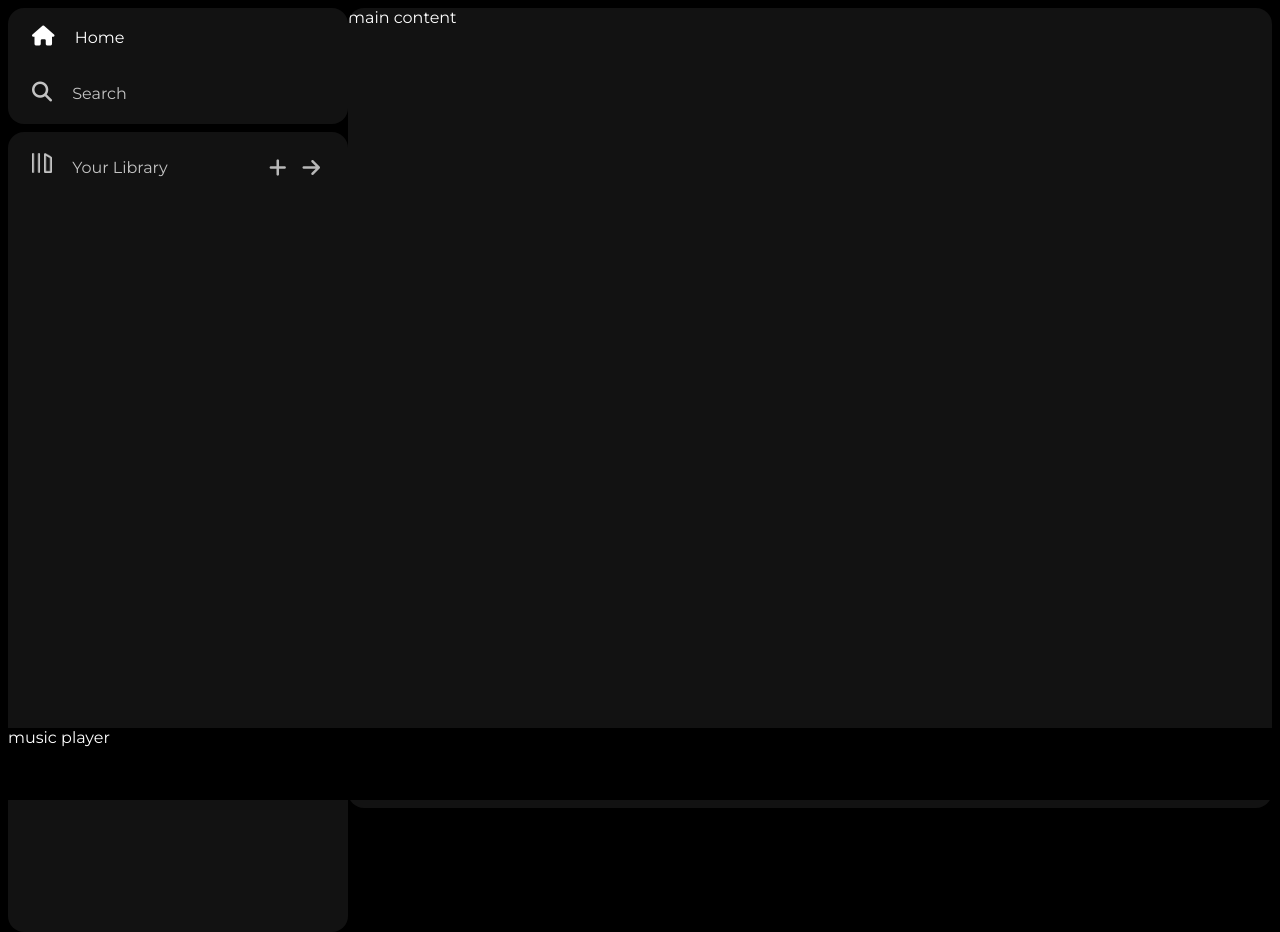
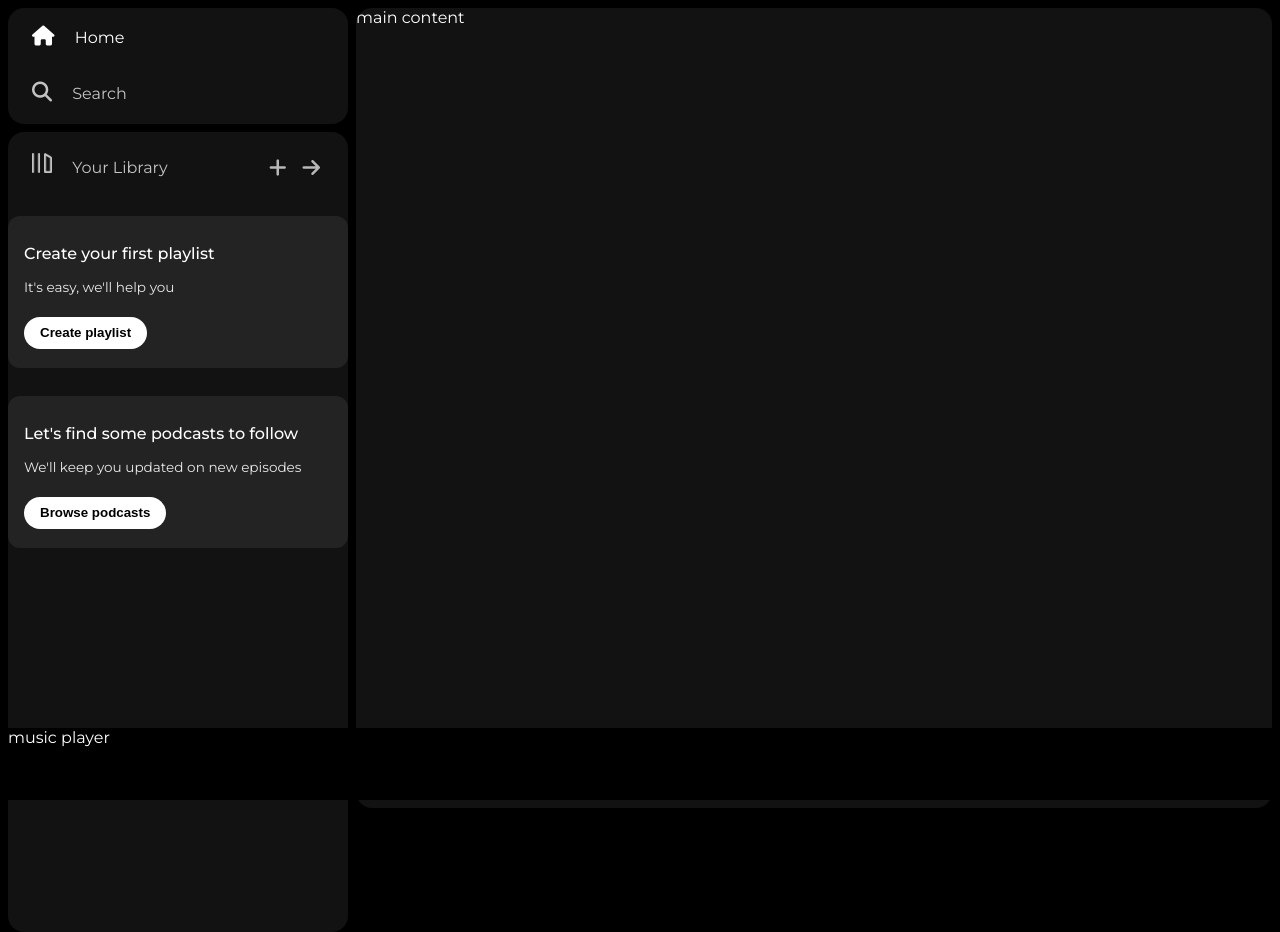
Before and after one commit to saqlainkaleem/SpotifyApp, a plain HTML site: page index.html in a window 1280 px wide. Drawn offline with Linux system fonts and the light colour scheme.

Commit message:
Added:  Sidebar Completed

```diff
--- a/index.html
+++ b/index.html
@@ -44,7 +44,18 @@
 							<i class="fa-solid fa-arrow-right"></i>
 						</div>
 					</div>
-					<div class="boxes"></div>
+					<div class="lib-box">
+						<div class="box">
+							<p class="box-p1">Create your first playlist</p>
+							<p class="box-p2">It's easy, we'll help you</p>
+							<button class="badge">Create playlist</button>
+						</div>
+						<div class="box">
+							<p class="box-p1">Let's find some podcasts to follow</p>
+							<p class="box-p2">We'll keep you updated on new episodes</p>
+							<button class="badge">Browse podcasts</button>
+						</div>
+					</div>
 				</div>
 			</div>
 			<div class="main-content">main content</div>
--- a/style.css
+++ b/style.css
@@ -15,13 +15,14 @@ body{
 .sidebar{
    background-color: black;
    width: 340px;
-   border-radius: 1rem; /*16px*/
+   border-radius: 1rem;
+   margin-right: 0.5rem;
 }
 
 .main-content{
     background-color: #121212;
     flex: 1;
-    border-radius: 1rem; /*16px*/
+    border-radius: 1rem;
     overflow: auto;
 
 }
@@ -99,3 +100,32 @@ a{
 .icons i:hover{
     opacity: 1;
 }
+
+.box{
+    height: 8rem;
+    background-color:  #232323;
+    border-radius: .75rem;
+    margin: 0.75rem 0 1.75rem 0;
+    padding: 0.75rem 1rem;
+}
+
+.box-p1{
+    font-size: 1rem;
+    font-weight: 500;
+}
+
+.box-p2{
+    font-size: 0.85rem;
+    opacity: 0.9;
+}
+
+.badge{
+    background-color: #fff;
+    border: none;
+    border-radius: 100px;
+    padding: 0.25rem 1rem;
+    font-weight: 700;
+    margin-top: 0.5rem;
+    height: 2rem;
+    width: fit-content;
+}
```
